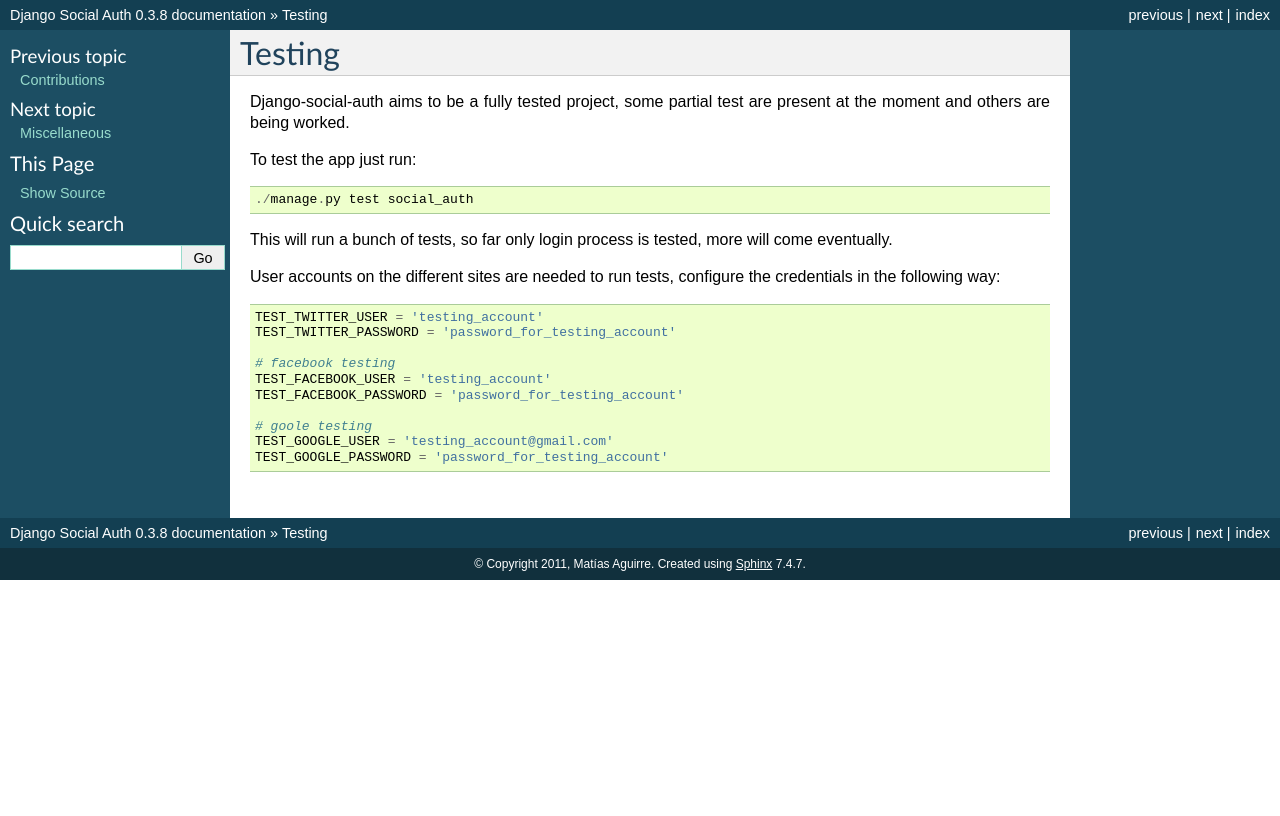
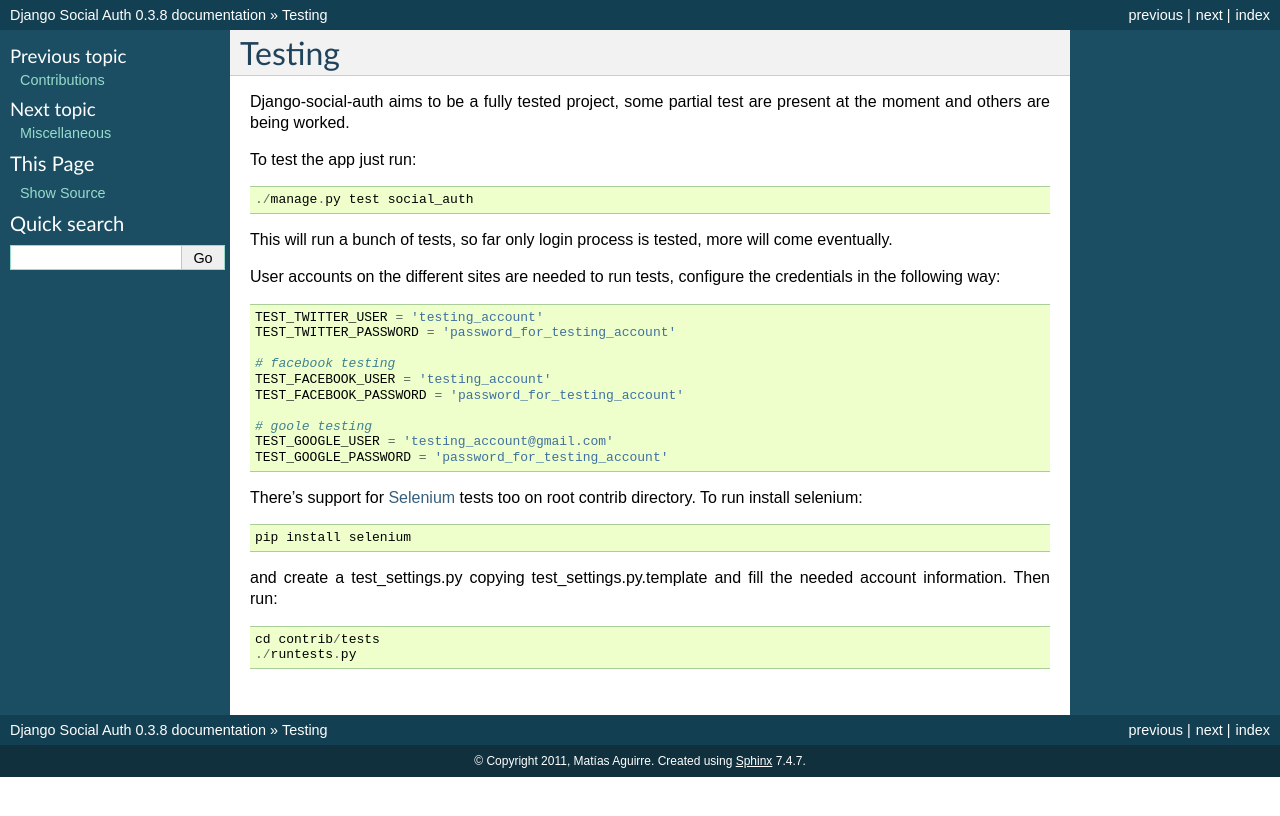
Before and after one commit to Naveen-Kumar999/django-social-auth, a Sphinx documentation site: the page built from doc/testing.rst, in a window 1280 px wide. Shown: the top 816 px of the page. Built offline with Sphinx 7.4.7, drawn with Linux system fonts in a browser that asks for light colours.

Commit message:
Selenium tests doc

```diff
--- a/doc/testing.rst
+++ b/doc/testing.rst
@@ -23,3 +23,17 @@ credentials in the following way::
     # goole testing
     TEST_GOOGLE_USER = 'testing_account@gmail.com'
     TEST_GOOGLE_PASSWORD = 'password_for_testing_account'
+
+
+There's support for Selenium_ tests too on root contrib directory. To run
+install selenium::
+
+    pip install selenium
+
+and create a test_settings.py copying test_settings.py.template and fill
+the needed account information. Then run::
+
+    cd contrib/tests
+    ./runtests.py
+
+.. _Selenium: http://seleniumhq.org/
```
Also changed, not shown: README.rst (+13 -0 lines).
